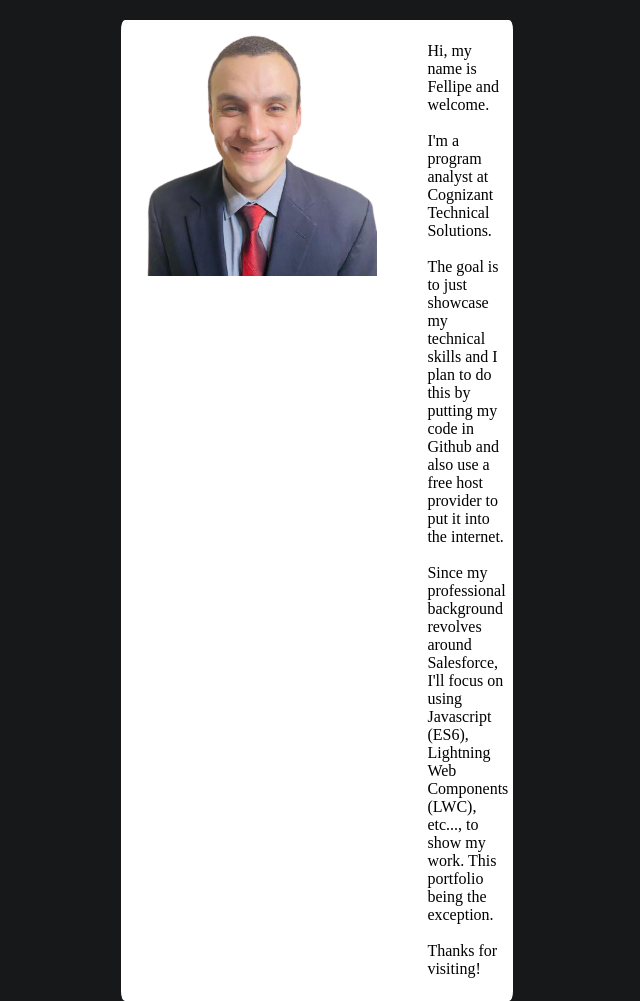
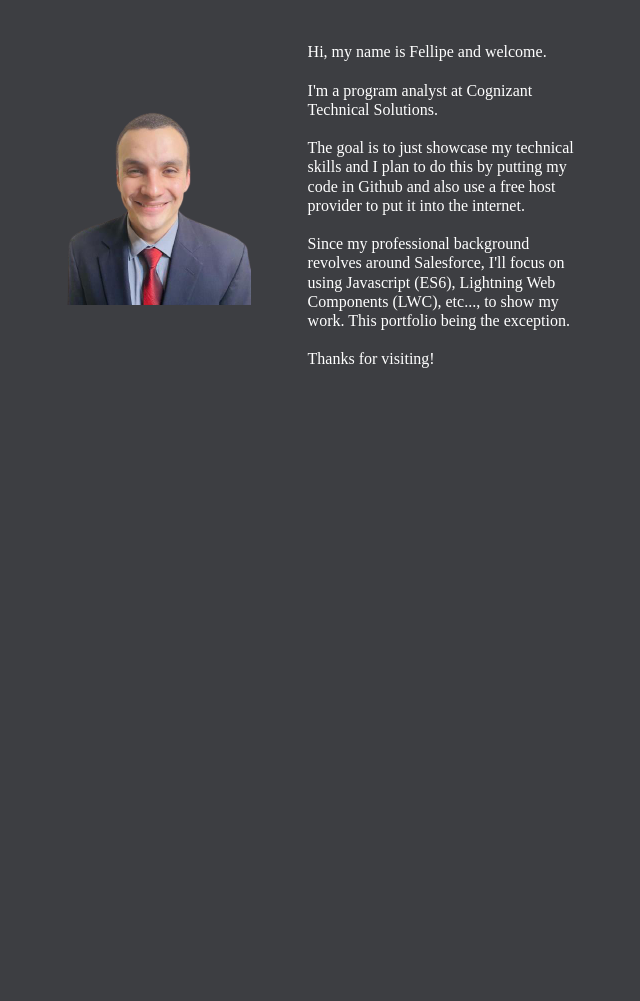
Before and after one commit to fddemora/fddemora.github.io, a website built with Parcel: page index.html in a window 1280 px wide. Shown: the whole page, without its empty margins (323-963 px from the left). After the commit the page ends 800 px from the top, so only its background shows below. Built offline with nearby package versions, Linux system fonts and the light colour scheme.

Commit message:
Update style.css
main update is box-sizing to border box.

```diff
--- a/style.css
+++ b/style.css
@@ -1,23 +1,41 @@
+* {
+    box-sizing: border-box;
+}
+
+*, *:before, *:after {
+    box-sizing: inherit;
+}
+
 body{
-    background-color: rgb(22, 24, 26);
+    background-color: rgb(61, 62, 66);
 }
 
 .container1 {
     width: 100%;
+
 }
 
 .child-container1 {
     display: flex;
     margin: 20px auto;
-    width: 30%;
-    background-color: rgb(255, 255, 255);
+    width: 50%;
     padding: 0.5%;
     border-radius: 1%;
+    align-items: center;
 }
 
 .child-container1 img {
-    width: 250px;
-    height: 250px;
-    padding-right: 50px;
+    width: 200px;
+    height: 200px;
+    padding-right: 25px;
+    padding-left: 50px;
 
 }
+
+
+.child-container1 p {
+    color: white;
+    padding-left: 5%;
+    padding-right: 50px;
+    line-height: 1.2;
+}
```
